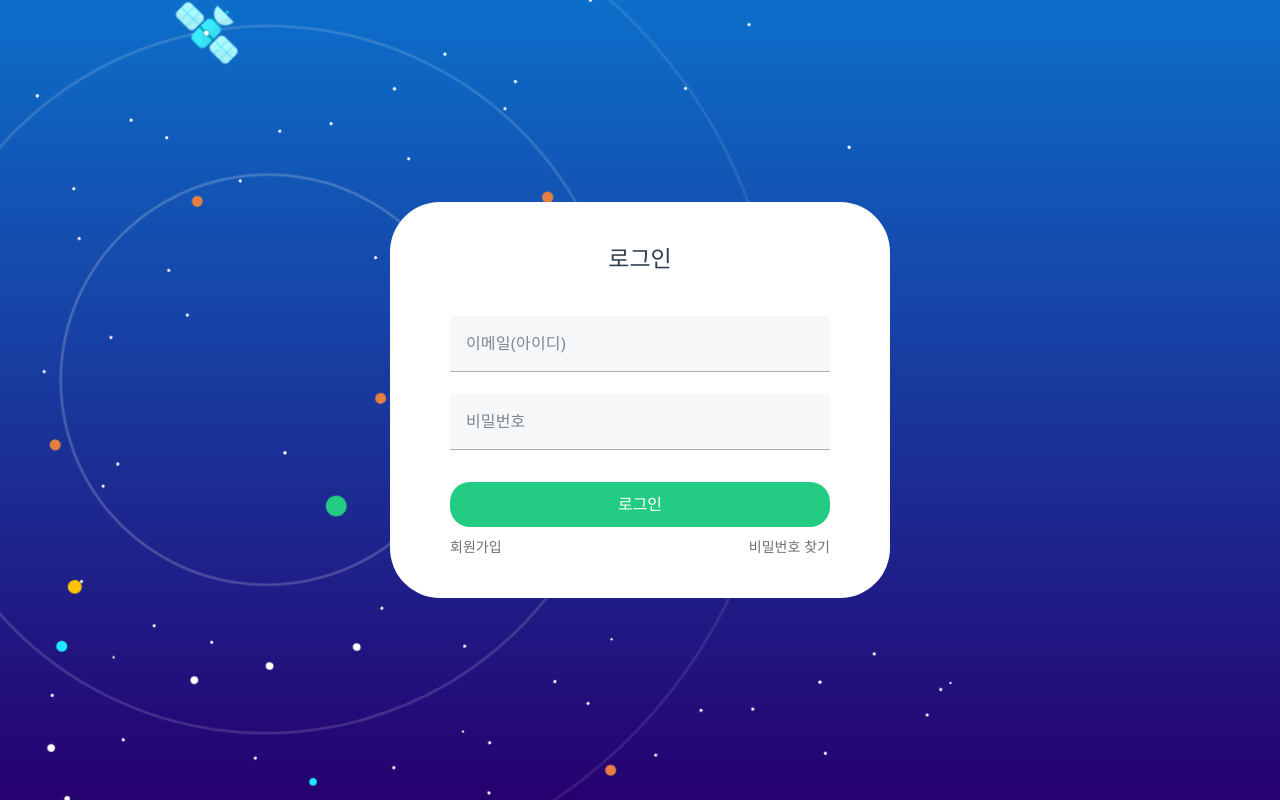
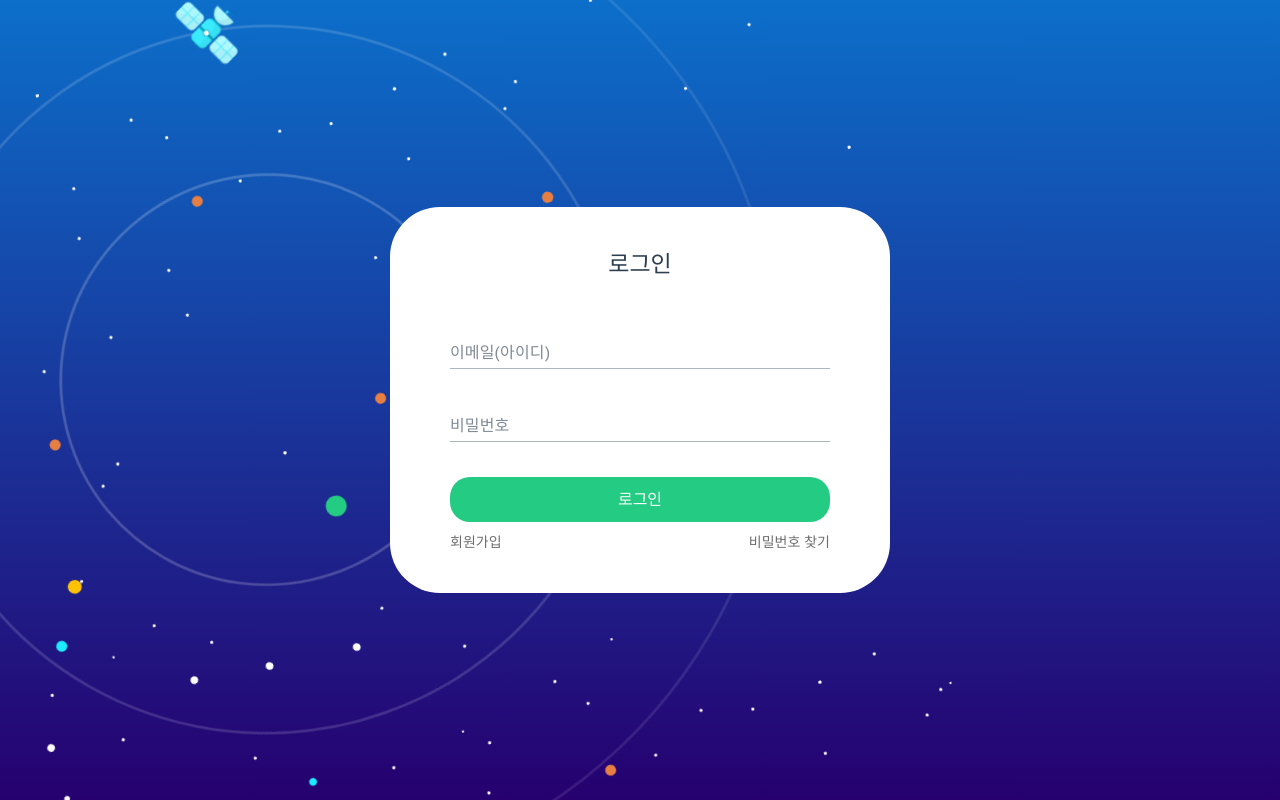
Before and after one commit to PROJECT-SSILY/SSILY, a Vue app in the folder frontend/: page /login in a window 1280 px wide. Built offline with nearby package versions, Linux system fonts and the light colour scheme; a web font is replaced by a local one.

Commit message:
fix : css 수정

```diff
--- a/frontend/src/assets/css/base.css
+++ b/frontend/src/assets/css/base.css
@@ -10,6 +10,10 @@
 a {
   text-decoration: none;
   color: inherit;
+}
+.v-messages {
+  text-align: left;
+  margin-bottom: 5px;
 }
 /* 배경  */
 .background{
--- a/frontend/src/views/Accounts/LoginPage.vue
+++ b/frontend/src/views/Accounts/LoginPage.vue
@@ -12,11 +12,13 @@
           type="email"
           :rules="emailRules"
           label="이메일(아이디)"
+          variant="underlined"
         />
         <v-text-field
           v-model="state.form.password"
           type="password"
           label="비밀번호"
+          variant="underlined"
         />
       </v-form>
       <button type="submit" class="btn-dialog" @click="clickLogIn">로그인</button>
@@ -134,4 +136,5 @@ export default {
   font-size: 14px;
   color: #6e6e6e;
 }
+
 </style>
```
